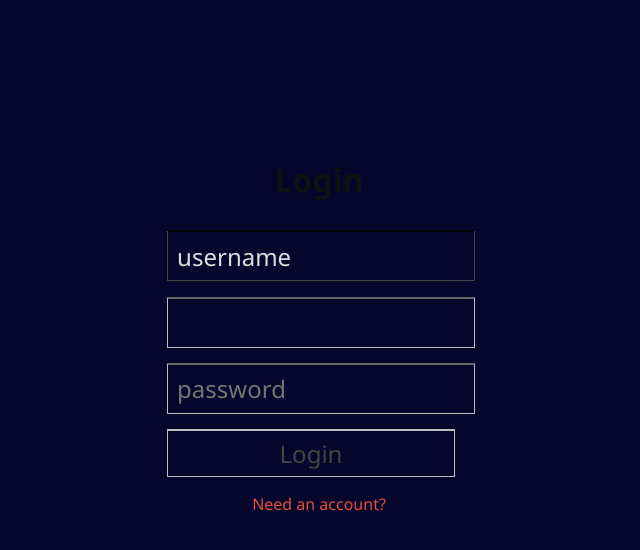
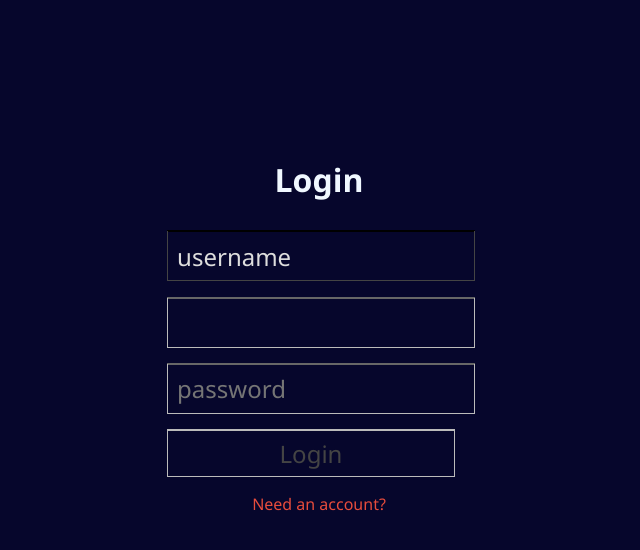
Before and after one commit to x0can/Automate-it, a Flask app: page /login in a window 1280 px wide. Shown: the top 550 px of the page, without its empty margins (321-961 px from the left). Run offline with Flask 2, Linux system fonts and the light colour scheme.

```diff
--- a/app/templates/login.html
+++ b/app/templates/login.html
@@ -18,15 +18,15 @@
 </script>
 
     <form action="/get_user" method="POST">
-        <h1>Login</h1><br/>
+        <h1 style="color: aliceblue;">Login</h1><br/>
         {% if message %}
         {{message}}
         {% endif %}
 
 
-    <input type="text" placeholder="username" name="username" id="username" title="Format: Xx[space]Xx (e.g. Alex Cican)" autofocus autocomplete="off" required pattern="^\w+\s\w+$">
-    <input type="email",placeholder="email here" name="email" id="email">
-    <input type="password" placeholder="password" name="password" id="password" title="Password min 8 characters. At least one UPPERCASE and one lowercase letter" required pattern="(?=^.{8,}$)(?=.*[a-z])(?=.*[A-Z])(?!.*\s).*$">
+    <input type="text" placeholder="username" name="username" style="color: aliceblue;" id="username" title="Format: Xx[space]Xx (e.g. Alex Cican)" autofocus autocomplete="off" required pattern="^\w+\s\w+$">
+    <input type="email",placeholder="email here" name="email" style="color: aliceblue;" id="email">
+    <input type="password" placeholder="password" name="password" style="color: aliceblue;" id="password" title="Password min 8 characters. At least one UPPERCASE and one lowercase letter" required pattern="(?=^.{8,}$)(?=.*[a-z])(?=.*[A-Z])(?!.*\s).*$">
 
     <!-- add logic later -->
     <input type="submit" class="form-control btn btn-dark col-md-4" id="submit" value="Login"/>
--- a/manage.py
+++ b/manage.py
@@ -6,7 +6,7 @@ from flask_migrate import Migrate, MigrateCommand
 
 
 
-app = create_app("production")
+app = create_app("development")
 manager = Manager(app)
 manager.add_command("server",Server)
 
```
Also changed, not shown: migrations/versions/3f0ebf8b7026_initial_migration.py (renamed from migrations/versions/ddd50c7cac0a_make_changes_to_initial_models.py, +4 -4 lines).
